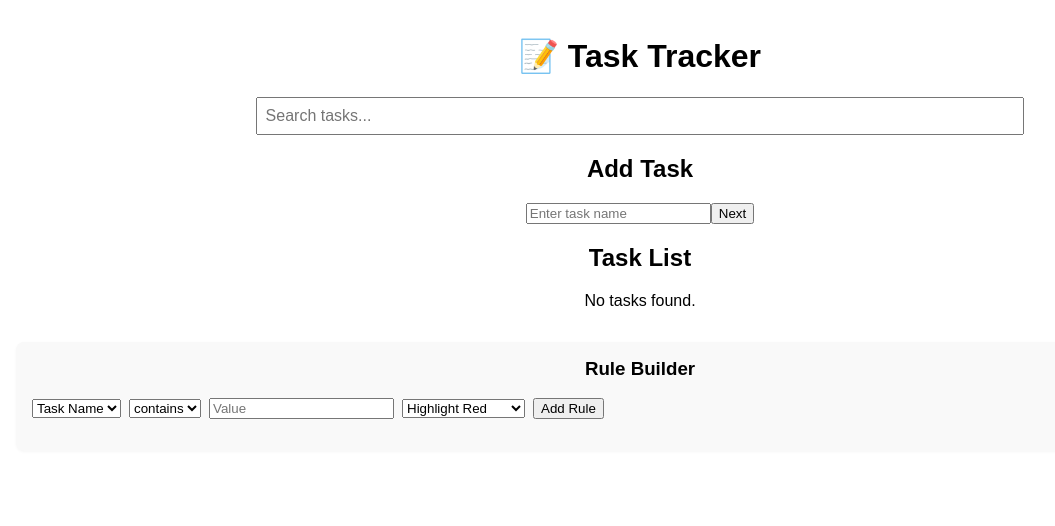
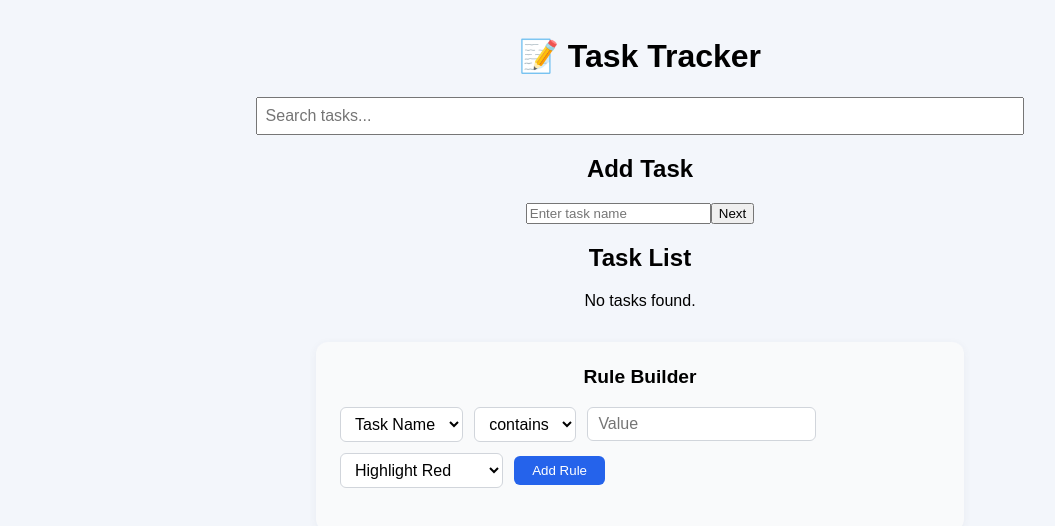
Before and after one commit to Chitransh1234/task-tracker, a React (Create React App) app in the folder task-tracker/: page / in a window 1280 px wide. Shown: the top 526 px of the page, without its empty margins (0-1055 px from the left). Built offline with nearby package versions, Linux system fonts and the light colour scheme.

Commit message:
Implement rule builder UI and test all features

```diff
--- a/task-tracker/src/App.css
+++ b/task-tracker/src/App.css
@@ -1,3 +1,11 @@
+body, .App {
+  background: #f3f6fb;
+  font-family: 'Inter', Arial, sans-serif;
+  min-height: 100vh;
+  margin: 0;
+  padding: 0;
+}
+
 .App {
   text-align: center;
 }
@@ -36,3 +44,19 @@
     transform: rotate(360deg);
   }
 }
+
+.warning {
+  background: #fff3cd;
+  padding: 14px;
+  margin-bottom: 1.5rem;
+  color: #856404;
+  border: 1px solid #ffeeba;
+  border-radius: 8px;
+  font-weight: 600;
+  display: flex;
+  align-items: center;
+  gap: 0.7rem;
+  max-width: 600px;
+  margin-left: auto;
+  margin-right: auto;
+}
--- a/task-tracker/src/components/RuleBuilder.css
+++ b/task-tracker/src/components/RuleBuilder.css
@@ -1,20 +1,48 @@
 .rule-builder {
-  margin-top: 2rem;
-  background: #f9f9f9;
-  border-radius: 8px;
-  padding: 1rem;
-  box-shadow: 0 1px 3px rgba(0,0,0,0.04);
+  background: #f9fafb;
+  border-radius: 12px;
+  box-shadow: 0 2px 8px rgba(60,72,88,0.06);
+  padding: 1.5rem;
+  margin: 2rem auto;
+  max-width: 600px;
 }
 
 .rule-builder h3 {
   margin-top: 0;
+  font-size: 1.2rem;
+  font-weight: 600;
 }
 
-.rule-builder .rule-form {
+.rule-form {
   display: flex;
-  gap: 0.5rem;
+  gap: 0.7rem;
   align-items: center;
-  margin-bottom: 1rem;
+  margin-bottom: 1.2rem;
+  flex-wrap: wrap;
+}
+
+.rule-form select,
+.rule-form input {
+  padding: 7px 10px;
+  border-radius: 6px;
+  border: 1px solid #d1d5db;
+  background: #fff;
+  font-size: 1em;
+}
+
+.rule-form button {
+  background: #2563eb;
+  color: #fff;
+  border: none;
+  border-radius: 6px;
+  padding: 7px 18px;
+  font-weight: 500;
+  cursor: pointer;
+  transition: background 0.15s;
+}
+
+.rule-form button:hover {
+  background: #1d4ed8;
 }
 
 .rule-builder ul {
@@ -23,4 +51,5 @@
 
 .rule-builder li {
   margin-bottom: 0.5rem;
+  font-size: 1em;
 }
--- a/task-tracker/src/components/TaskList.css
+++ b/task-tracker/src/components/TaskList.css
@@ -1,60 +1,77 @@
+.task-list {
+  max-width: 600px;
+  margin: 2rem auto;
+  padding: 0;
+}
+
 .task-card {
   background: #fff;
-  border: 1px solid #e0e0e0;
-  border-radius: 8px;
-  margin: 0.5rem 0;
-  padding: 1rem;
-  box-shadow: 0 2px 4px rgba(0,0,0,0.03);
+  border-radius: 12px;
+  box-shadow: 0 2px 8px rgba(60,72,88,0.08);
+  margin-bottom: 1.2rem;
+  padding: 1.2rem 1.5rem;
   display: flex;
   align-items: center;
   justify-content: space-between;
-  transition: opacity 0.2s;
+  transition: box-shadow 0.2s, transform 0.2s;
+  border: 1px solid #e5e7eb;
+}
+
+.task-card:hover {
+  box-shadow: 0 4px 16px rgba(60,72,88,0.14);
+  transform: translateY(-2px) scale(1.01);
 }
 
 .task-card.hide {
   opacity: 0.5;
 }
 
-.task-card .priority {
-  background: #f5f5f5;
-  border-radius: 4px;
-  padding: 2px 8px;
-  font-size: 0.85em;
-  margin-left: 0.5rem;
+.task-card.highlight {
+  border-left: 5px solid #e53935;
+  background: #fff5f5;
 }
 
-.task-card.highlight {
-  color: #b71c1c;
+.task-info {
+  display: flex;
+  flex-direction: column;
 }
 
-.task-item {
-  display: flex;
-  justify-content: space-between;
-  align-items: center;
-  background: #f7f7f7;
-  padding: 12px;
-  border-radius: 12px;
-  margin-bottom: 10px;
-  border-left: 4px solid #007bff;
-}
-
-.task-item.high {
-  border-left-color: #dc3545;
-}
-
-.task-item.medium {
-  border-left-color: #ffc107;
-}
-
-.task-item.low {
-  border-left-color: #28a745;
-}
-
-.task-name {
+.task-title {
   font-weight: 600;
+  font-size: 1.1rem;
+  margin-bottom: 0.2rem;
 }
 
 .task-priority {
+  display: inline-block;
+  background: #f3f4f6;
+  color: #374151;
+  border-radius: 6px;
+  padding: 2px 10px;
   font-size: 0.9em;
-  color: #666;
+  margin-top: 2px;
 }
+
+.task-actions button {
+  background: #f3f4f6;
+  border: none;
+  border-radius: 6px;
+  padding: 6px 14px;
+  margin-left: 0.5rem;
+  font-size: 0.95em;
+  cursor: pointer;
+  transition: background 0.15s;
+}
+
+.task-actions button:hover {
+  background: #e0e7ef;
+}
+
+.task-actions .delete-btn {
+  color: #e53935;
+  background: #fff0f0;
+}
+
+.task-actions .delete-btn:hover {
+  background: #ffeaea;
+}
--- a/task-tracker/src/components/TaskList.jsx
+++ b/task-tracker/src/components/TaskList.jsx
@@ -1,7 +1,7 @@
 import React, { useState } from "react";
 import './TaskList.css';
 
-export default function TaskList({ tasks, onDelete, onUpdate }) {
+export default function TaskList({ tasks, onUpdate, onDelete }) {
   const [editIndex, setEditIndex] = useState(null);
   const [editedName, setEditedName] = useState("");
   const [editedPriority, setEditedPriority] = useState("Medium");
```
